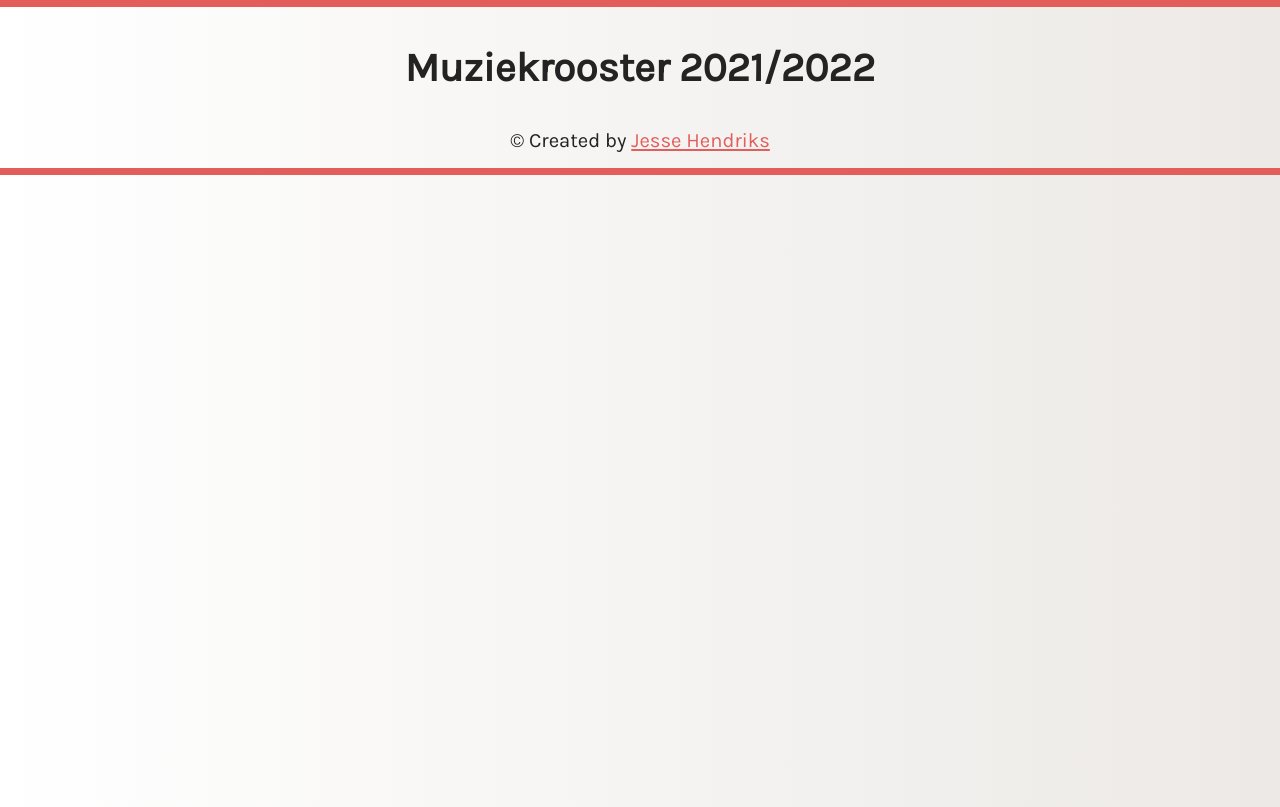
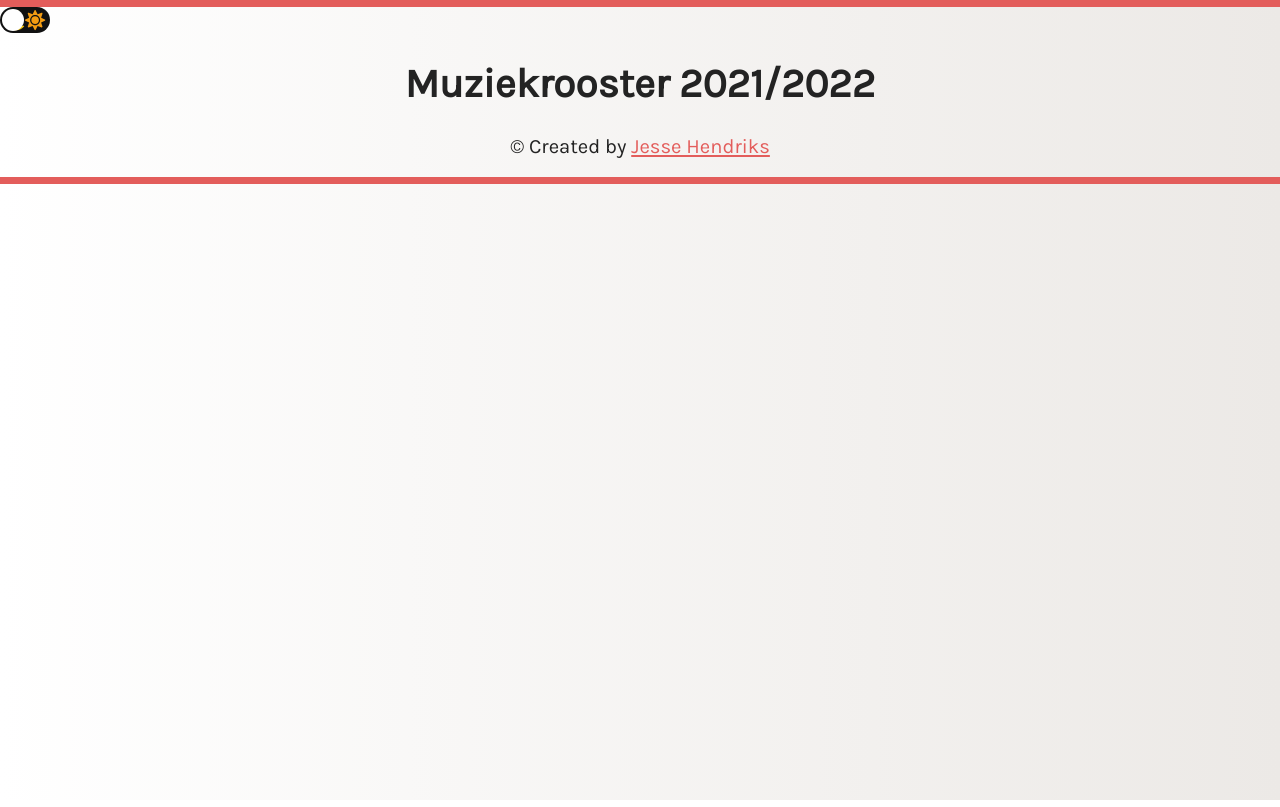
Before and after one commit to jessehendriks/egs-worship-team-schedule, a Vue app: page / in a window 1280 px wide. Built offline with nearby package versions, Linux system fonts and the light colour scheme; no server answers; the database is empty.

Commit message:
Added dark mode support

```diff
--- a/package.json
+++ b/package.json
@@ -8,6 +8,9 @@
     "lint": "vue-cli-service lint"
   },
   "dependencies": {
+    "@fortawesome/fontawesome-svg-core": "^1.2.36",
+    "@fortawesome/free-solid-svg-icons": "^5.15.4",
+    "@fortawesome/vue-fontawesome": "^3.0.0-4",
     "@vue/composition-api": "^1.1.0",
     "core-js": "^3.6.5",
     "firebase": "^8.9.1",
--- a/src/App.vue
+++ b/src/App.vue
@@ -1,16 +1,16 @@
 <template>
-  <div class="wrapper">
-    <router-view/>
-  </div>
+  <toggle-theme-mode/>
+  <router-view/>
   <Footer/>
 </template>
 
 <script>
 import Footer from './components/Footer';
+import ToggleThemeMode from './components/toggleThemeMode';
 
 export default {
   name: 'App',
-  components: { Footer },
+  components: { ToggleThemeMode, Footer },
 }
 
 </script>
--- a/src/assets/app.css
+++ b/src/assets/app.css
@@ -1,4 +1,5 @@
 @import url('https://fonts.googleapis.com/css?family=Karla');
+* {box-sizing: border-box;}
 
 html, body {
   font-family: 'Karla', sans-serif;
@@ -13,8 +14,7 @@ body {
   background: #ECE9E6; /* fallback for old browsers */
   background: -webkit-linear-gradient(to right, #FFFFFF, #ECE9E6); /* Chrome 10-25, Safari 5.1-6 */
   background: linear-gradient(to right, #FFFFFF, #ECE9E6); /* W3C, IE 10+/ Edge, Firefox 16+, Chrome 26+, Opera 12+, Safari 7+ */
-  position: relative;
-  min-height: 100vh;
+  transition: background 0.2s linear;
 }
 
 h1 {
@@ -23,11 +23,6 @@ h1 {
 
 a {
   color: #e35d5b;
-}
-
-.wrapper {
-  margin: 0 auto;
-  padding: 10px 100px 10px 100px;
 }
 
 table {
@@ -51,10 +46,6 @@ table th, table td {
   padding: 12px 15px;
 }
 
-table tbody {
-  transition: all 0.5s ease-out;
-}
-
 table tbody tr {
   border-bottom: 1px solid #ddd;
   text-align: left;
@@ -65,7 +56,7 @@ table tbody tr.no-data {
   font-style: italic;
 }
 
-table tbody tr.no-data .emoji{
+table tbody tr.no-data .emoji {
   text-align: center;
   font-style: normal;
 }
@@ -86,13 +77,50 @@ table tbody tr.collapse-row {
 footer {
   text-align: center;
   border-bottom: 7px solid #e35d5b;
-  height: 40px;
-  margin-top: auto;
+  height: 50px;
+  margin-top: 25px;
 }
 
 footer span {
   margin-top: 25px;
   margin-bottom: 20px;
+}
+
+.checkbox {
+  opacity: 0;
+  position: absolute;
+}
+
+.checkbox-label {
+  background-color: #111;
+  width: 50px;
+  height: 26px;
+  border-radius: 50px;
+  position: relative;
+  padding: 5px;
+  cursor: pointer;
+  display: flex;
+  justify-content: space-between;
+  align-items: center;
+}
+
+.fa-moon {color: #f1c40f;}
+
+.fa-sun {color: #f39c12;}
+
+.checkbox-label .ball {
+  background-color: #fff;
+  width: 22px;
+  height: 22px;
+  position: absolute;
+  left: 2px;
+  top: 2px;
+  border-radius: 50%;
+  transition: transform 0.2s linear;
+}
+
+.checkbox:checked + .checkbox-label .ball {
+  transform: translateX(24px);
 }
 
 /** XS: Phones **/
@@ -136,3 +164,19 @@ footer span {
     padding: 10px 10px 10px 10px;
   }
 }
+
+body.dark-theme {
+  background: #232526; /* fallback for old browsers */
+  background: -webkit-linear-gradient(to right, #3a3c3e, #333536); /* Chrome 10-25, Safari 5.1-6 */
+  background: linear-gradient(to right, #3a3c3e, #333536); /* W3C, IE 10+/ Edge, Firefox 16+, Chrome 26+, Opera 12+, Safari 7+ */
+  color: #e7e7e7;
+}
+
+.dark-theme table {
+  box-shadow: 0 0 20px rgba(231, 231, 231, 0.15);
+}
+
+.dark-theme table tbody tr.collapse-row {
+  background-color: #333536;
+  box-shadow: inset 0 0 5px rgba(231, 231, 231, 0.15);
+}
--- /dev/null
+++ b/src/components/toggleThemeMode.vue
@@ -0,0 +1,47 @@
+<template>
+  <div>
+    <input type="checkbox" class="checkbox" id="checkbox" v-model="isDarkTheme">
+    <label for="checkbox" class="checkbox-label">
+      <font-awesome-icon icon="moon"/>
+      <font-awesome-icon icon="sun"/>
+      <span class="ball"></span>
+    </label>
+  </div>
+</template>
+
+<script>
+import { ref, watch } from 'vue';
+
+export default {
+  setup() {
+    const isDarkTheme = ref(false);
+    if (localStorage.getItem('theme')) {
+      setDarkClass(localStorage.getItem('theme') === 'dark');
+    } else {
+      const prefersDarkScheme = window.matchMedia("(prefers-color-scheme: dark)");
+
+      setDarkClass(prefersDarkScheme.matches);
+    }
+
+    function setDarkClass(bool) {
+      if (bool) {
+        localStorage.setItem('theme', 'dark');
+        document.body.classList.add('dark-theme');
+      } else {
+        localStorage.setItem('theme', 'light');
+        document.body.classList.remove('dark-theme');
+      }
+
+      isDarkTheme.value = localStorage.getItem('theme') === 'dark';
+    }
+
+    watch(isDarkTheme, (currentValue) => {
+      setDarkClass(currentValue);
+    });
+
+    return {
+      isDarkTheme,
+    };
+  }
+}
+</script>
--- a/src/main.js
+++ b/src/main.js
@@ -5,9 +5,15 @@ import router from './router';
 import store from './store'
 import './assets/app.css';
 import './util/firebase';
+import { library } from '@fortawesome/fontawesome-svg-core';
+import { faMoon, faSun } from '@fortawesome/free-solid-svg-icons';
+import { FontAwesomeIcon } from '@fortawesome/vue-fontawesome';
 
 const app = createApp(App);
 
+app.component('font-awesome-icon', FontAwesomeIcon);
+library.add(faMoon, faSun);
+app.config.productionTip = false;
 app.use(store);
 app.use(router);
 
```
Also changed, not shown: 2 other files (tests, documents, lock files or other folders).
